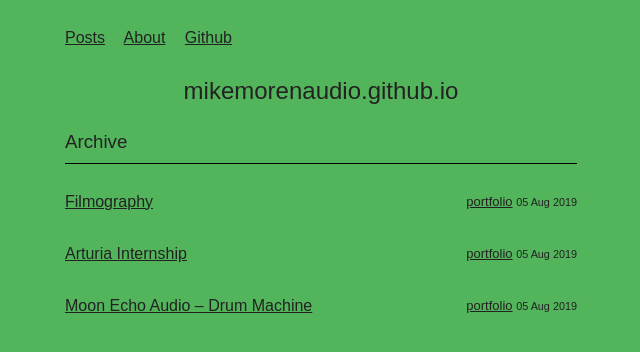
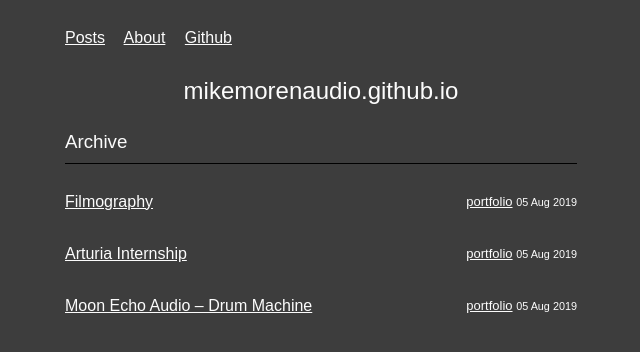
Before and after one commit to MikeMorenoAudio/mikemorenoaudio.github.io, a Jekyll site: the page built from index.html, in a window 1280 px wide. Shown: the top 352 px of the page, without its empty margins (319-959 px from the left). Built offline with Jekyll 4.4.1, drawn with Linux system fonts in a browser that asks for light colours; some web fonts are replaced.

Commit message:
Update style.css

```diff
--- a/assets/css/style.css
+++ b/assets/css/style.css
@@ -18,11 +18,11 @@ img {
 
 html {
   font-family: "Mate", sans-serif;
-  background-color:#53b55b;
+  background-color:#3d3d3d;
 }
 
 html, a {
-  color: #222;
+  color: #fcfcfc;
 }
 
 a:hover {
```
